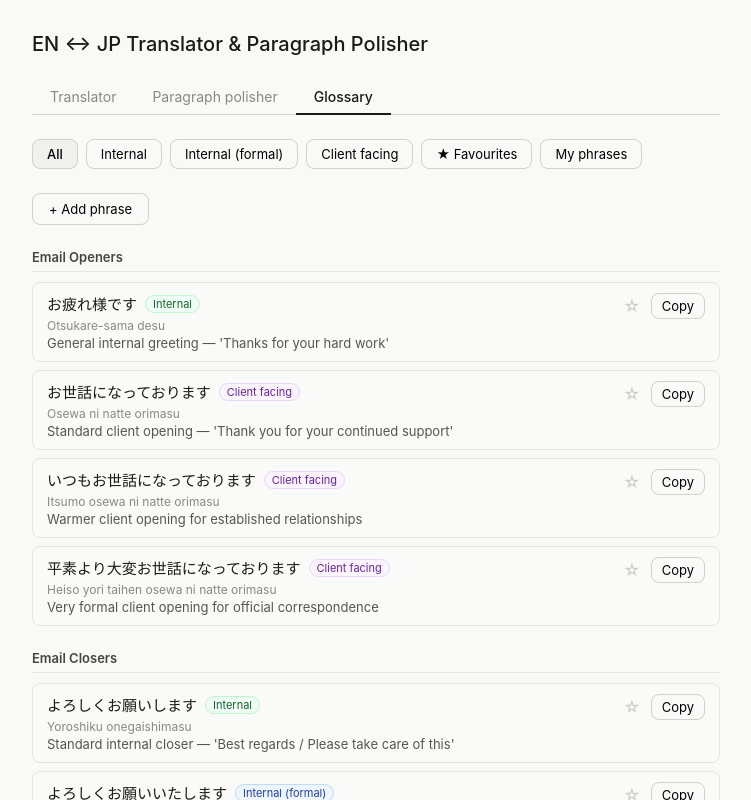
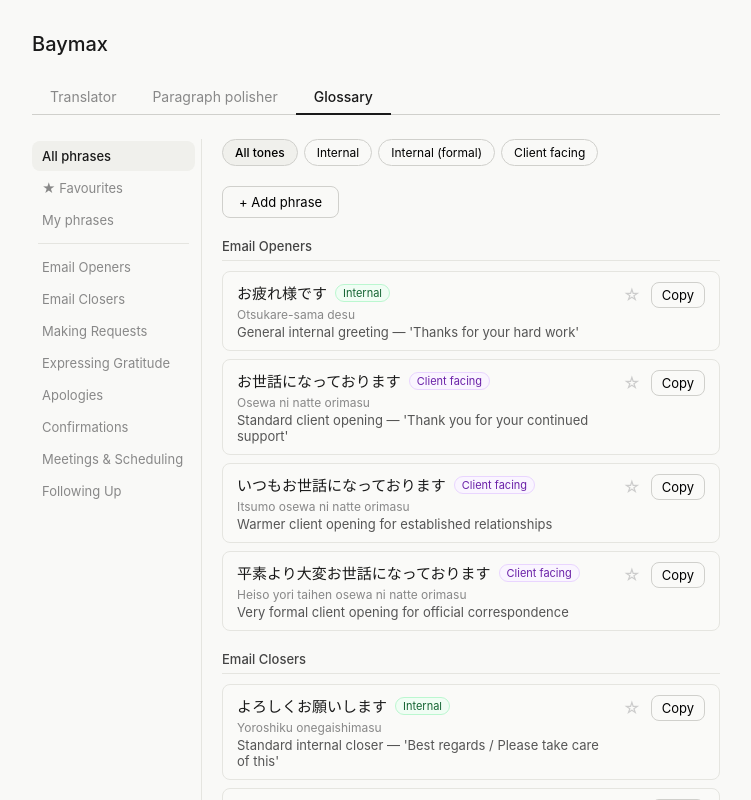
Before and after one commit to shinyakida67/jp-en-tool, a Next.js app: page / in a window 1280 px wide. Both pictures are taken after a click on the button "Glossary". Shown: the top 800 px of the page, without its empty margins (264-1015 px from the left). Built offline with nearby package versions, Linux system fonts and the light colour scheme.

Commit message:
rename to Baymax

```diff
--- a/app/layout.tsx
+++ b/app/layout.tsx
@@ -2,8 +2,8 @@
 import "./globals.css";
 
 export const metadata: Metadata = {
-  title: "EN ↔ JP Translator & Polisher",
-  description: "English–Japanese translation and paragraph polishing tool",
+  title: "Baymax",
+  description: "English–Japanese translation, paragraph polishing, and business phrase reference for workplace communication.",
 };
 
 export default function RootLayout({ children }: { children: React.ReactNode }) {
--- a/app/page.tsx
+++ b/app/page.tsx
@@ -4,7 +4,7 @@
   return (
     <main style={{ maxWidth: 720, margin: "0 auto", padding: "2rem 1rem" }}>
       <h1 style={{ fontSize: 20, fontWeight: 500, marginBottom: "1.5rem" }}>
-        EN ↔ JP Translator & Paragraph Polisher
+        Baymax
       </h1>
       <TranslatorTool />
     </main>
--- a/components/TranslatorTool.tsx
+++ b/components/TranslatorTool.tsx
@@ -296,36 +296,47 @@
   addPhrase: (p: CustomPhrase) => void;
   deletePhrase: (id: string) => void;
 }) {
-  const [filter, setFilter] = useState<FilterId>("all");
+  const [tone, setTone]         = useState<ToneId | "all">("all");
+  const [category, setCategory] = useState<string>("all");
 
-  const filterOptions: { id: FilterId; label: string }[] = [
-    { id: "all",        label: "All" },
-    ...TONES.map(t => ({ id: t.id as FilterId, label: t.label })),
-    { id: "favourites", label: "★ Favourites" },
+  const sidebarItems: ({ id: string; label: string } | null)[] = [
+    { id: "all",        label: "All phrases" },
+    { id: "favourites", label: "★  Favourites" },
     { id: "my-phrases", label: "My phrases" },
+    null,
+    ...GLOSSARY.map(c => ({ id: c.id, label: c.name })),
   ];
 
-  const matches = (p: Phrase & { id?: string }): boolean => {
-    if (filter === "favourites") return favourites.has(p.jp);
-    if (filter === "my-phrases") return !!p.id;
-    if (filter === "all")        return true;
-    return p.tone === filter;
-  };
+  const toneFilters = [
+    { id: "all" as const, label: "All tones" },
+    ...TONES.map(t => ({ id: t.id, label: t.label })),
+  ];
 
-  const myPhrases = customPhrases.filter(p => matches(p));
-  const showMySection = (filter === "all" || filter === "my-phrases") && myPhrases.length > 0;
+  const matchesTone = (p: Phrase) => tone === "all" || p.tone === tone;
 
-  const toneStyle = (id: FilterId) => {
-    if (["all","favourites","my-phrases"].includes(id)) return filter === id ? { background: "#f0f0ec" } : {};
-    const s = TONE_STYLE[id as ToneId];
-    return filter === id ? { background: s.bg, color: s.color, borderColor: s.border } : {};
-  };
+  const allBuiltinAndCustom = (): (Phrase & { id?: string })[] => [
+    ...GLOSSARY.flatMap(c => c.phrases),
+    ...customPhrases,
+  ];
 
   return (
-    <div style={{ display: "flex", flexDirection: "column", gap: "1.5rem" }}>
-      <div style={{ display: "flex", gap: 8, flexWrap: "wrap" }}>
-        {filterOptions.map(f => (
-          <button key={f.id} onClick={() => setFilter(f.id)} style={{ padding: "6px 14px", fontSize: 13, fontWeight: filter === f.id ? 500 : 400, ...toneStyle(f.id) }}>
+    <div style={{ display: "flex", gap: 0, minHeight: 480 }}>
+
+      <div style={{ width: 170, flexShrink: 0, borderRight: "0.5px solid #e5e5e0", paddingRight: 6, paddingTop: 2 }}>
+        {sidebarItems.map((item, i) =>
+          !item
+            ? <div key={i} style={{ height: "0.5px", background: "#e5e5e0", margin: "8px 6px" }} />
+            : <button key={item.id} onClick={() => setCategory(item.id)} style={{ display: "block", width: "100%", textAlign: "left", padding: "7px 10px", borderRadius: 8, fontSize: 13, fontWeight: category === item.id ? 500 : 400, background: category === item.id ? "#f0f0ec" : "transparent", color: category === item.id ? "#1a1a1a" : "#888", border: "none", cursor: "pointer", marginBottom: 2 }}>
+                {item.label}
+              </button>
+        )}
+      </div>
+
+      <div style={{ flex: 1, paddingLeft: 20, display: "flex", flexDirection: "column", gap: "1.25rem", minWidth: 0 }}>
+
+        <div style={{ display: "flex", gap: 6, flexWrap: "wrap" }}>
+          {toneFilters.map(f => (
+            <button key={f.id} onClick={() => setTone(f.id)} style={{ padding: "5px 12px", fontSize: 12, borderRadius: 20, fontWeight: tone === f.id ? 500 : 400, background: tone === f.id && f.id !== "all" ? TONE_STYLE[f.id].bg : tone === f.id ? "#f0f0ec" : "transparent", color: tone === f.id && f.id !== "all" ? TONE_STYLE[f.id].color : undefined, borderColor: tone === f.id && f.id !== "all" ? TONE_STYLE[f.id].border : undefined }}>
               {f.label}
             </button>
           ))}
@@ -333,32 +344,46 @@
 
         <AddPhraseForm onAdd={addPhrase} />
 
-      {showMySection && (
+        {category === "favourites" && (() => {
+          const phrases = allBuiltinAndCustom().filter(p => favourites.has(p.jp) && matchesTone(p));
+          return phrases.length
+            ? <div style={{ display: "flex", flexDirection: "column", gap: 8 }}>{phrases.map((p, i) => { const cp = p as CustomPhrase; return <PhraseCard key={cp.id || i} phrase={p} isFav={true} onToggleFav={toggleFav} onDelete={cp.id ? deletePhrase : undefined} />; })}</div>
+            : <p style={{ fontSize: 13, color: "#aaa" }}>No favourites yet — click ★ on any phrase to save it here.</p>;
+        })()}
+
+        {(category === "all" || category === "my-phrases") && (() => {
+          const phrases = customPhrases.filter(p => matchesTone(p));
+          if (!phrases.length) return null;
+          return (
             <div>
-          <p style={{ fontSize: 13, fontWeight: 600, color: "#444", marginBottom: 10, paddingBottom: 6, borderBottom: "0.5px solid #e5e5e0" }}>My phrases</p>
+              <p style={{ fontSize: 13, fontWeight: 500, color: "#444", marginBottom: 10, paddingBottom: 6, borderBottom: "0.5px solid #e5e5e0" }}>My phrases</p>
               <div style={{ display: "flex", flexDirection: "column", gap: 8 }}>
-            {myPhrases.map(p => <PhraseCard key={p.id} phrase={p} isFav={favourites.has(p.jp)} onToggleFav={toggleFav} onDelete={deletePhrase} />)}
+                {phrases.map(p => <PhraseCard key={p.id} phrase={p} isFav={favourites.has(p.jp)} onToggleFav={toggleFav} onDelete={deletePhrase} />)}
               </div>
             </div>
-      )}
+          );
+        })()}
 
-      {filter !== "my-phrases" && GLOSSARY.map(cat => {
-        const builtin = cat.phrases.filter(p => matches(p));
-        const custom  = customPhrases.filter(p => p.category === cat.id && matches(p));
-        const phrases = [...builtin, ...custom];
+        {category !== "favourites" && category !== "my-phrases" && (() => {
+          const cats = category === "all" ? GLOSSARY : GLOSSARY.filter(c => c.id === category);
+          return cats.map(cat => {
+            const phrases = [
+              ...cat.phrases.filter(matchesTone),
+              ...customPhrases.filter(p => p.category === cat.id && matchesTone(p)),
+            ];
             if (!phrases.length) return null;
             return (
               <div key={cat.id}>
-            <p style={{ fontSize: 13, fontWeight: 600, color: "#444", marginBottom: 10, paddingBottom: 6, borderBottom: "0.5px solid #e5e5e0" }}>{cat.name}</p>
+                {category === "all" && <p style={{ fontSize: 13, fontWeight: 500, color: "#444", marginBottom: 10, paddingBottom: 6, borderBottom: "0.5px solid #e5e5e0" }}>{cat.name}</p>}
                 <div style={{ display: "flex", flexDirection: "column", gap: 8 }}>
-              {phrases.map((p, i) => {
-                const cp = p as CustomPhrase;
-                return <PhraseCard key={cp.id || i} phrase={p} isFav={favourites.has(p.jp)} onToggleFav={toggleFav} onDelete={cp.id ? deletePhrase : undefined} />;
-              })}
+                  {phrases.map((p, i) => { const cp = p as CustomPhrase; return <PhraseCard key={cp.id || i} phrase={p} isFav={favourites.has(p.jp)} onToggleFav={toggleFav} onDelete={cp.id ? deletePhrase : undefined} />; })}
                 </div>
               </div>
             );
-      })}
+          });
+        })()}
+
+      </div>
     </div>
   );
 }
```
Lines whose indentation alone changed are shown as unchanged.
